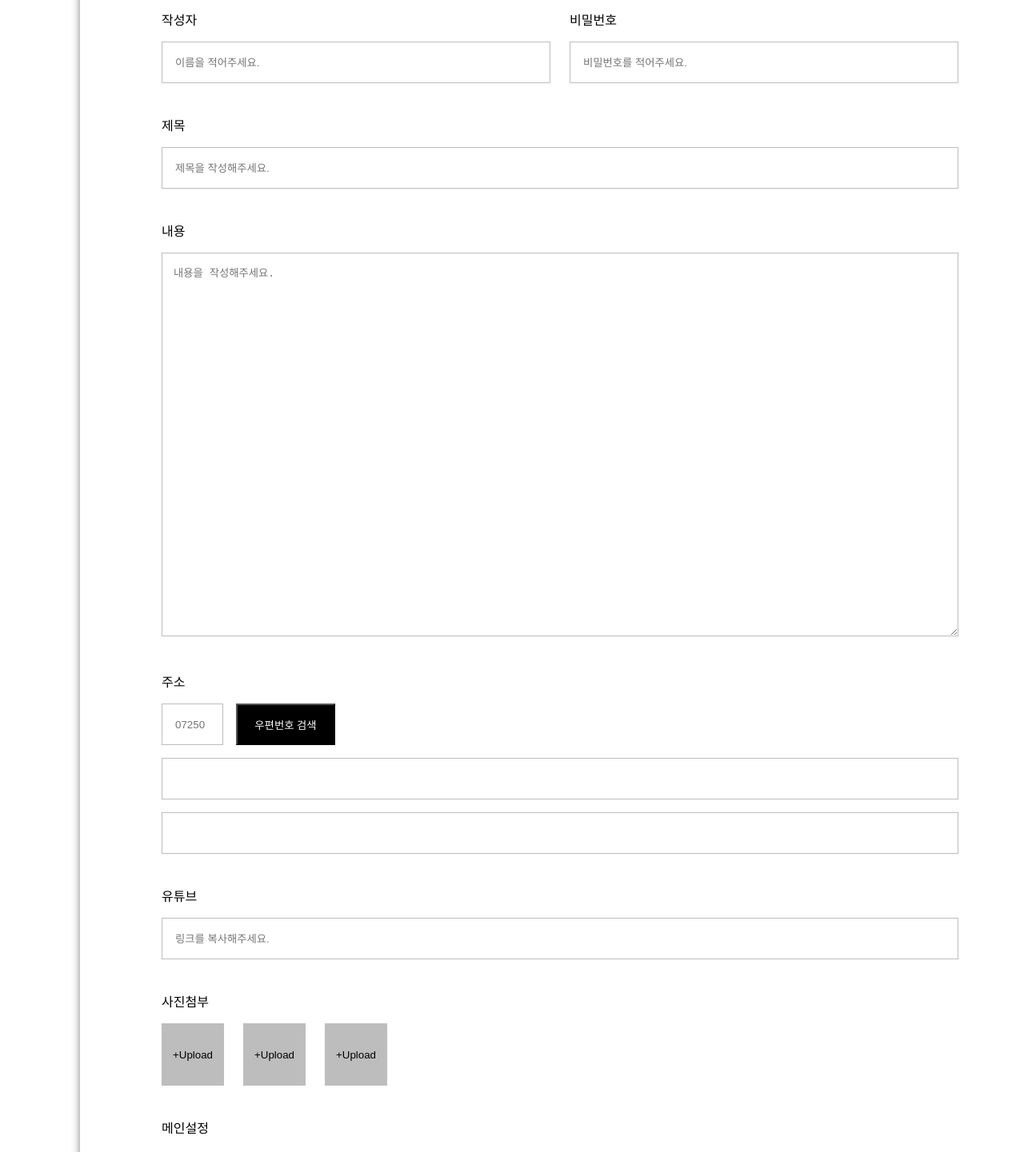
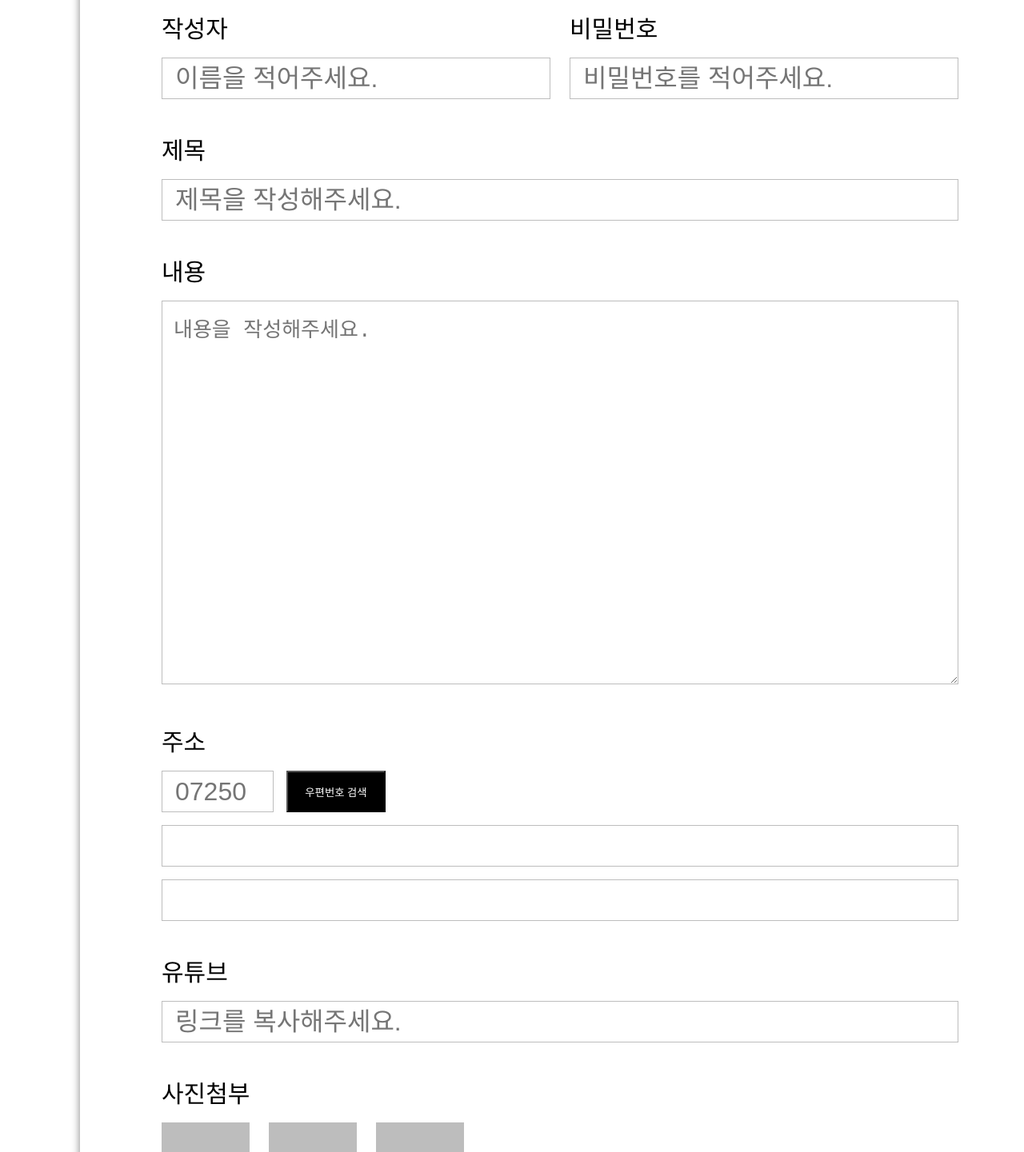
Before and after one commit to chanmi94/codecamp-04, a Next.js app in the folder freeboard_frontend/: page /boards/new in a window 1280 px wide. Shown: the part 300-1741 px from the top of the page at 80% size. Built offline with nearby package versions, Linux system fonts and the light colour scheme.

Commit message:
포토폴리오 게시물등록하기 페이지 수정

```diff
--- a/freeboard_frontend/package.json
+++ b/freeboard_frontend/package.json
@@ -11,6 +11,11 @@
     "@apollo/client": "^3.4.16",
     "@emotion/react": "^11.5.0",
     "@emotion/styled": "^11.3.0",
+    "@fortawesome/fontawesome-svg-core": "^1.2.36",
+    "@fortawesome/free-brands-svg-icons": "^5.15.4",
+    "@fortawesome/free-regular-svg-icons": "^5.15.4",
+    "@fortawesome/free-solid-svg-icons": "^5.15.4",
+    "@fortawesome/react-fontawesome": "^0.1.16",
     "@material-ui/core": "^4.12.3",
     "antd": "^4.16.13",
     "axios": "^0.24.0",
--- a/freeboard_frontend/pages/boards1/new/index.js
+++ b/freeboard_frontend/pages/boards1/new/index.js
@@ -23,7 +23,7 @@
   ZipcodeWrapper,
   Err,
   UploadButton
-} from "../../../../freeboard_frontend/styles/emotion";
+} from "../../../styles/emotion";
   import { useRouter } from 'next/router'
   import {useMutation,gql} from '@apollo/client'
   import { useState } from 'react'
--- a/freeboard_frontend/styles/emotion.js
+++ b/freeboard_frontend/styles/emotion.js
@@ -1,8 +1,10 @@
 import styled from "@emotion/styled"
+
+
 
 export const Wrapper = styled.div`
   width: 1200px;
-  /* height: 1847px; */
+  height: 1847px;
   border: 1px solid black;
   margin: 100px;
   padding-top: 80px;
@@ -11,9 +13,10 @@ export const Wrapper = styled.div`
   padding-right: 102px;
   display: flex;
   flex-direction: column;
-  align-items: center;
+  align-items: left;
   border: none;
   box-shadow: 0px 0px 10px gray;
+
 `;
 
 export const Title = styled.div`
@@ -35,6 +38,7 @@ export const Writer = styled.input`
   height: 52px;
   padding-left: 16px;
   border: 1px solid #bdbdbd;
+  font-size: xx-large;
 `;
 
 export const Password = styled.input`
@@ -42,16 +46,19 @@ export const Password = styled.input`
   height: 52px;
   padding-left: 16px;
   border: 1px solid #bdbdbd;
+  font-size: xx-large;
 `;
 
 export const Label = styled.div`
   padding-bottom: 16px;
-  font-size: 16px;
+  font-size: 30px;
   font-weight: 500;
 `;
 
 export const InputWrapper = styled.div`
   padding-top: 40px;
+  font-size: xx-large;
+
 `;
 
 export const Subject = styled.input`
@@ -59,6 +66,7 @@ export const Subject = styled.input`
   height: 52px;
   padding-left: 16px;
   border: 1px solid #bdbdbd;
+  font-size: xx-large;
 `;
 
 export const Contents = styled.textarea`
@@ -67,18 +75,22 @@ export const Contents = styled.textarea`
   padding-left: 16px;
   padding: 14px;
   border: 1px solid #bdbdbd;
+  font-size: xx-large;
+
 `;
 
 export const ZipcodeWrapper = styled.div`
   display: flex;
   flex-direction: row;
+
 `;
 
 export const Zipcode = styled.input`
-  width: 77px;
+  width: 140px;
   height: 52px;
   padding-left: 16px;
   border: 1px solid #bdbdbd;
+  font-size: xx-large;
 `;
 
 export const SearchButton = styled.button`
@@ -96,6 +108,7 @@ export const Address = styled.input`
   margin-top: 16px;
   padding-left: 16px;
   border: 1px solid #bdbdbd;
+  font-size: xx-large;
 `;
 
 export const Youtube = styled.input`
@@ -103,21 +116,44 @@ export const Youtube = styled.input`
   height: 52px;
   padding-left: 16px;
   border: 1px solid #bdbdbd;
+  font-size: xx-large;
 `;
 
 export const ImageWrapper = styled.div`
   width: 996px;
   padding-top: 40px;
+
+`;
+export const Image = styled.image`
+  width: 996px;
+  height: 480px;
+  background-color: #bdbdbd;
+  margin-right: 24px;
+  outline: none;
+  border: none;
+
+`;
+
+export const Video = styled.video`
+  width: 486px;
+  height: 240px;
+  background-color: #bdbdbd;
+  margin-right: 24px;
+  outline: none;
+  border: none;
+  align-self: center;
+
 `;
 
 export const UploadButton = styled.button`
-  width: 78px;
-  height: 78px;
+  width: 110px;
+  height: 110px;
   background-color: #bdbdbd;
   margin-right: 24px;
   outline: none;
   border: none;
   cursor: pointer;
+  font-size:25px;
 `;
 
 export const OptionWrapper = styled.div`
@@ -127,6 +163,7 @@ export const OptionWrapper = styled.div`
 
 export const RadioButton = styled.input`
   cursor: pointer;
+  font-size: xx-large;
 `;
 
 export const RadioLabel = styled.label`
@@ -134,6 +171,7 @@ export const RadioLabel = styled.label`
   margin-right: 20px;
   font-weight: 500;
   cursor: pointer;
+  font-size: xx-large;
 `;
 
 export const ButtonWrapper = styled.div`
@@ -168,3 +206,12 @@ export const SubmitButton = styled.button`
 export const Err = styled.div`
  color: red;
 `;
+
+export const ContentsDetail = styled.div`
+  width: 996px;
+  height: 96px;
+  padding-left: 16px;
+  padding: 14px;
+  font-size: xx-large;
+
+`;
```
Also changed, not shown: freeboard_frontend/pages/boards1/newdetail/[myId]/index.js (+69 -17 lines), 2 other files (tests, documents, lock files or other folders).
